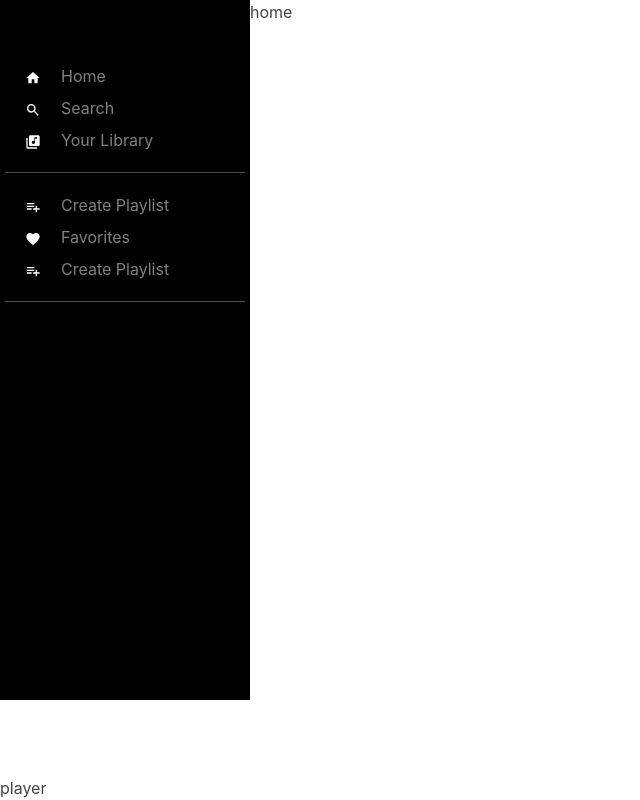
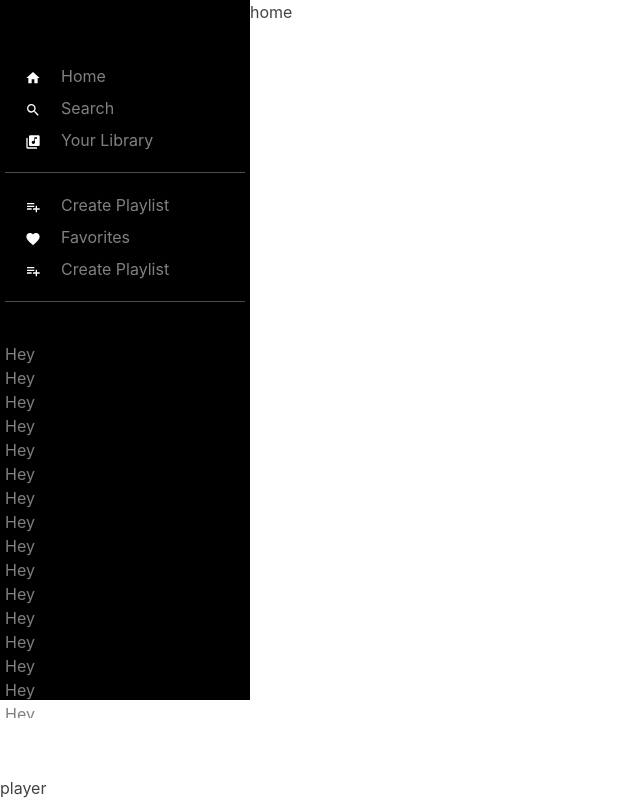
Before and after one commit to Bishoy-Samwel/spotify-Clone, a Next.js app: page / in a window 1280 px wide. Shown: the whole page, without its empty margins (0-640 px from the left). Built offline with nearby package versions, Linux system fonts and the light colour scheme; grey boxes are pictures that could not be loaded.

Commit message:
Add playlist Box

```diff
--- a/components/sidebar.tsx
+++ b/components/sidebar.tsx
@@ -113,6 +113,12 @@ const Sidebar = () => {
           </List>
         </Box>
         <Divider marginY="20px" color="grey.800" />
+        {/* Playlist Box */}
+        <Box height="60%" overflowY="auto" paddingY="20px">
+          {new Array(50).fill(1).map(() => (
+            <h1>Hey</h1>
+          ))}
+        </Box>
       </Box>
     </Box>
   );
```
